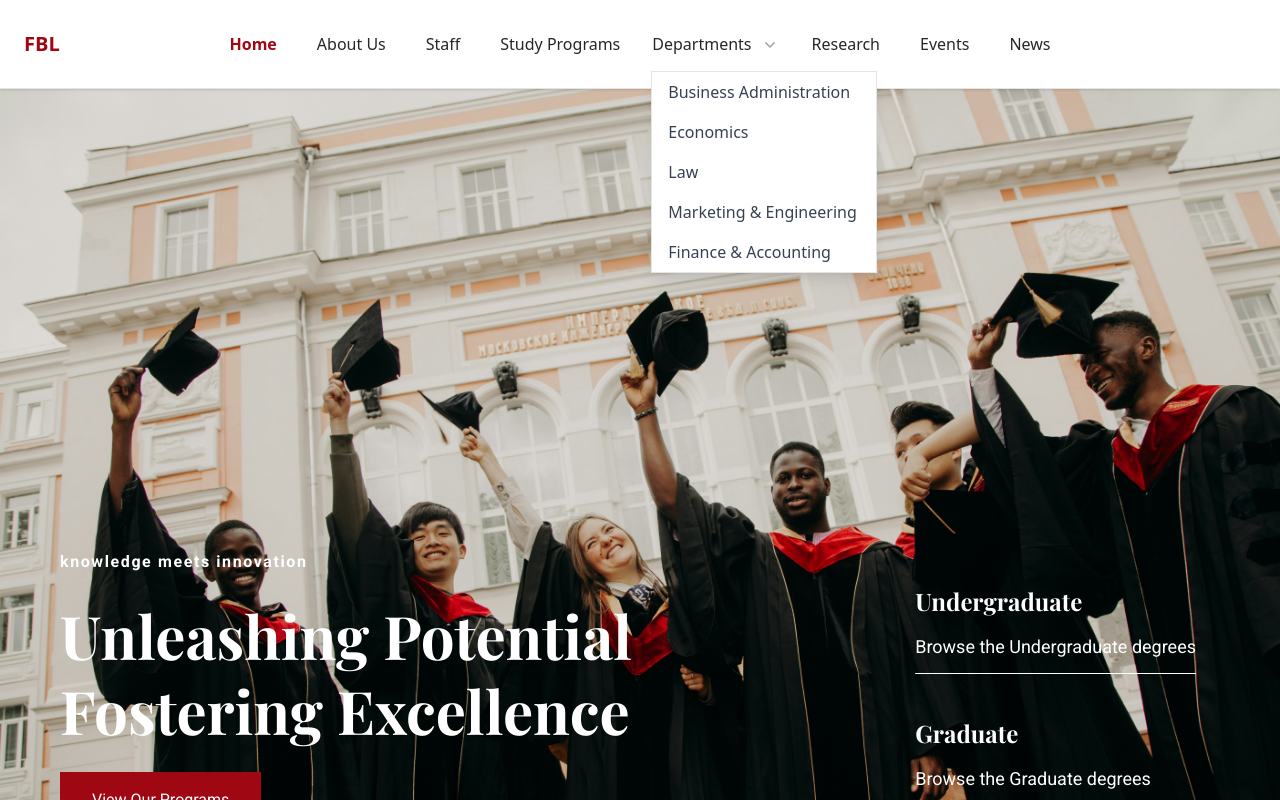
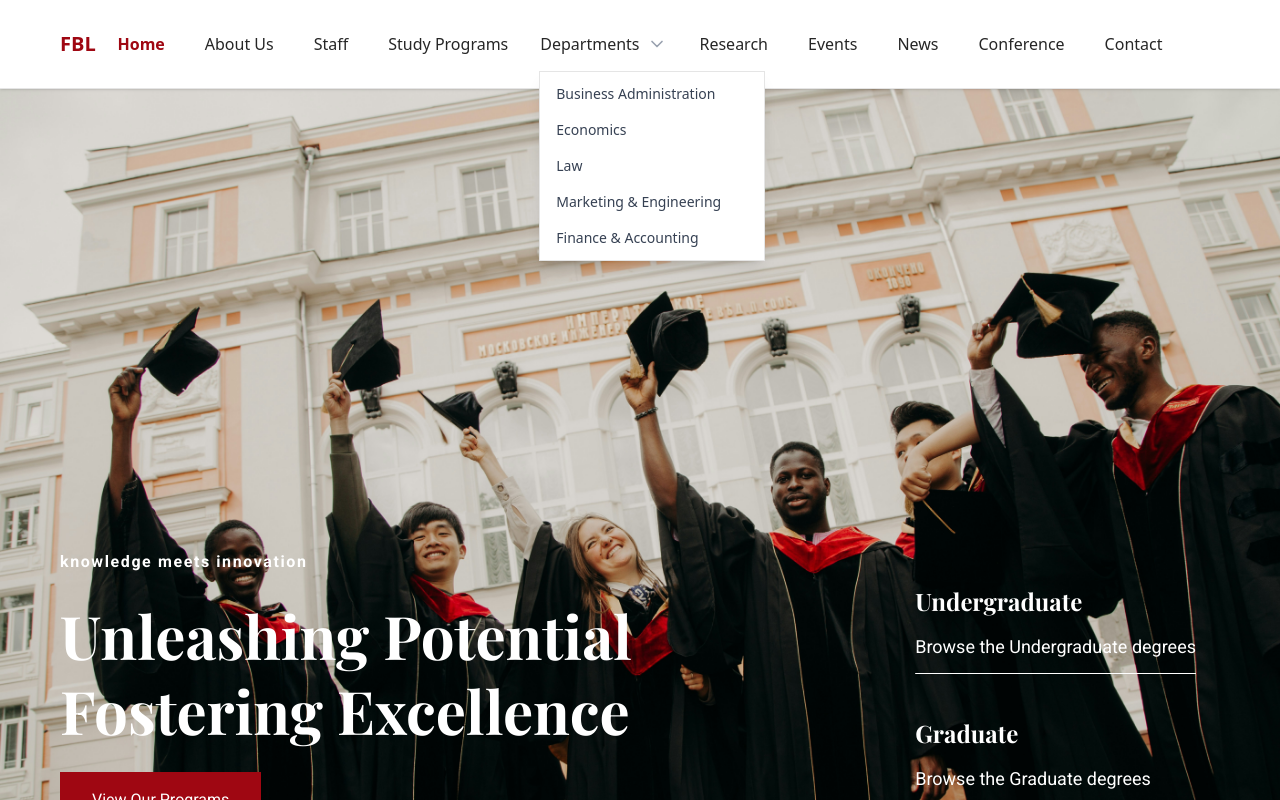
Before and after one commit to ecerri22/fbl-web, a Next.js app: page / in a window 1280 px wide. Both pictures are taken after a click on the button "Departments". Shown: the top 800 px of the page. Built offline with nearby package versions, Linux system fonts and the light colour scheme.

Commit message:
navbar fixed

```diff
--- a/src/app/layout.tsx
+++ b/src/app/layout.tsx
@@ -1,23 +1,13 @@
+// layout.tsx
 import "./globals.css";
 import { ReactNode } from "react";
-import Navbar from "@/components/Navbar";
 import Footer from "@/components/Footer";
 import { Playfair_Display, Roboto } from "next/font/google";
 import { cn } from "@/lib/utils";
+import SiteHeader from "@/components/SiteHeader";
 
-const playfair = Playfair_Display({
-  subsets: ["latin"],
-  weight: ["700"],
-  variable: "--font-playfair",
-  display: "swap",
-});
-
-const roboto = Roboto({
-  subsets: ["latin"],
-  weight: ["400", "500", "700"],
-  variable: "--font-roboto",
-  display: "swap",
-});
+const playfair = Playfair_Display({ subsets: ["latin"], weight: ["700"], variable: "--font-playfair", display: "swap" });
+const roboto = Roboto({ subsets: ["latin"], weight: ["400","500","700"], variable: "--font-roboto", display: "swap" });
 
 export const metadata = {
   title: "Fakulteti i Biznesit dhe Drejtësisë",
@@ -27,24 +17,12 @@ export const metadata = {
 export default function RootLayout({ children }: { children: ReactNode }) {
   return (
     <html lang="en" className={`${playfair.variable} ${roboto.variable}`}>
-      {/* overflow-x-hidden here prevents horizontal scroll gap */}
       <body className={cn("flex flex-col min-h-screen font-sans overflow-x-hidden")}>
-
         <header className="sticky top-0 z-50 bg-white shadow-sm border-b">
-          <nav className="relative flex items-center px-6 py-6 w-full max-w-[1440px] mx-auto">
-            <div className="absolute left-6">
-              <h1 className="text-xl font-bold text-red-800">FBL</h1>
-            </div>
-            <div className="mx-auto">
-              <Navbar />
-            </div>
-          </nav>
+          <SiteHeader />
         </header>
 
-        <main className="flex-grow min-h-[500px]">
-          {children}
-        </main>
-
+        <main className="flex-grow min-h-[500px]">{children}</main>
         <Footer className="mt-auto" />
       </body>
     </html>
--- a/src/components/Navbar.tsx
+++ b/src/components/Navbar.tsx
@@ -1,25 +1,58 @@
+// Navbar.tsx
 "use client";
 
+import { useEffect, useState, Fragment } from "react";
+import { useRouter, usePathname } from "next/navigation";
 import Link from "next/link";
-import { usePathname } from "next/navigation";
-import {
-  NavigationMenu,
-  NavigationMenuItem,
-  NavigationMenuLink,
-  NavigationMenuList,
-} from "@/components/ui/navigation-menu";
-import { Menu, MenuButton, MenuItem, MenuItems } from "@headlessui/react";
-import { ChevronDownIcon } from "@heroicons/react/20/solid";
+import { Menu as MenuIcon, X, ChevronDown } from "lucide-react";
+import { Dialog, Disclosure, DisclosureButton, DisclosurePanel, Menu, MenuButton, MenuItem, MenuItems, Transition } from "@headlessui/react";
+import { NavigationMenu, NavigationMenuItem, NavigationMenuLink, NavigationMenuList } from "@/components/ui/navigation-menu";
 
-export default function Navbar() {
+type NavbarProps = {
+  open?: boolean;                    // controlled (optional)
+  setOpen?: (v: boolean) => void;    // controlled (optional)
+  externalTrigger?: boolean;         // hide internal hamburger if true
+};
+
+export default function Navbar({ open, setOpen, externalTrigger = false }: NavbarProps) {
+  const router = useRouter();
   const pathname = usePathname();
 
+  // Controlled/uncontrolled pattern
+  const [internalOpen, setInternalOpen] = useState(false);
+  const menuOpen = open ?? internalOpen;
+  const setMenuOpen = setOpen ?? setInternalOpen;
+
+  const [pendingHref, setPendingHref] = useState<string | null>(null);
+
+  useEffect(() => {
+    if (pendingHref && pathname === pendingHref) {
+      setMenuOpen(false);
+      setPendingHref(null);
+    }
+  }, [pathname, pendingHref, setMenuOpen]);
+
+  useEffect(() => {
+    const original = document.body.style.overflow;
+    document.body.style.overflow = menuOpen ? "hidden" : original;
+    return () => {
+      document.body.style.overflow = original;
+    };
+  }, [menuOpen]);
+
+  function go(href: string) {
+    if (href === pathname) {
+      setMenuOpen(false);
+      return;
+    }
+    setPendingHref(href);
+    router.push(href);
+  }
+
   const isActive = (path: string) =>
-    pathname === path
-      ? "text-red-800 font-semibold"
-      : "text-neutral-800 hover:text-red-900";
+    pathname === path ? "text-red-800 font-semibold" : "text-neutral-800 hover:text-red-900";
 
-  const departments = [
+  const departments: Array<[string, string]> = [
     ["Business Administration", "business-administration"],
     ["Economics", "economics"],
     ["Law", "law"],
@@ -28,7 +61,10 @@ export default function Navbar() {
   ];
 
   return (
-    <NavigationMenu>
+    <div className="flex items-center gap-2">
+      {/* Desktop nav (>=1280px) */}
+      <div className="hidden xl:block">
+        <NavigationMenu className="flex-none">
           <NavigationMenuList className="gap-6">
             <NavigationMenuItem>
               <NavigationMenuLink asChild className={isActive("/")}>
@@ -54,27 +90,22 @@ export default function Navbar() {
               </NavigationMenuLink>
             </NavigationMenuItem>
 
-        {/* Departments Dropdown */}
+            {/* Departments dropdown (desktop) */}
             <NavigationMenuItem>
               <Menu as="div" className="relative inline-block text-left">
                 <MenuButton
-              className={`inline-flex items-center gap-x-1 bg-transparent px-0 py-2 text-mdfocus:outline-none ${
+                  className={`inline-flex items-center gap-x-1 px-0 py-2 focus:outline-none ${
                     pathname.startsWith("/departments")
                       ? "text-red-800 font-semibold"
                       : "text-neutral-800 hover:text-red-900"
                   }`}
                 >
                   Departments
-              <ChevronDownIcon
-                className="ml-1 h-5 w-5 text-gray-400"
-                aria-hidden="true"
-              />
+                  <ChevronDown className="ml-1 h-5 w-5 text-gray-400" />
                 </MenuButton>
 
-            <MenuItems
-              className="absolute left-0 z-10 mt-2 w-56 origin-top-left bg-white shadow-lg ring-1 ring-neutral-200 ring-opacity-5 focus:outline-none"
-            >
-              <div>
+                <MenuItems className="absolute left-0 z-50 mt-2 w-56 origin-top-left bg-white shadow-lg ring-1 ring-neutral-200 ring-opacity-5 focus:outline-none">
+                  <div className="py-1">
                     {departments.map(([label, slug]) => {
                       const active = pathname === `/departments/${slug}`;
                       return (
@@ -82,7 +113,7 @@ export default function Navbar() {
                           {({ active: itemActive }) => (
                             <Link
                               href={`/departments/${slug}`}
-                          className={`block px-4 py-2 text-md ${
+                              className={`block px-4 py-2 text-sm ${
                                 active
                                   ? "bg-red-50 text-red-800 font-medium"
                                   : itemActive
@@ -119,7 +150,132 @@ export default function Navbar() {
               </NavigationMenuLink>
             </NavigationMenuItem>
 
+            <NavigationMenuItem>
+              <NavigationMenuLink asChild className={isActive("/news")}>
+                <Link href="/news">Conference</Link>
+              </NavigationMenuLink>
+            </NavigationMenuItem>
+
+            <NavigationMenuItem>
+              <NavigationMenuLink asChild className={isActive("/news")}>
+                <Link href="/news">Contact</Link>
+              </NavigationMenuLink>
+            </NavigationMenuItem>
           </NavigationMenuList>
         </NavigationMenu>
+      </div>
+
+      {/* Internal mobile toggle (hidden when externalTrigger is used) */}
+      {!externalTrigger && (
+        <button
+          type="button"
+          onClick={() => setMenuOpen(true)}
+          aria-label="Open menu"
+          className="xl:hidden inline-flex items-center justify-center w-10 h-10 border border-neutral-200"
+        >
+          <MenuIcon className="w-5 h-5 text-neutral-800" />
+        </button>
+      )}
+
+      {/* Mobile overlay (controlled by menuOpen) */}
+      <Transition show={menuOpen} as={Fragment} appear>
+        <Dialog as="div" className="xl:hidden" onClose={setMenuOpen}>
+          {/* Backdrop */}
+          <Transition.Child
+            as={Fragment}
+            enter="transition-opacity duration-300"
+            enterFrom="opacity-0"
+            enterTo="opacity-100"
+            leave="transition-opacity duration-300"
+            leaveFrom="opacity-100"
+            leaveTo="opacity-0"
+          >
+            <div className="fixed inset-0 bg-red-800 z-[70]" />
+          </Transition.Child>
+
+          {/* Slide panel */}
+          <div className="fixed inset-0 z-[80]">
+            <Transition.Child
+              as={Fragment}
+              enter="transform transition-transform duration-300 ease-out"
+              enterFrom="translate-x-full"
+              enterTo="translate-x-0"
+              leave="transform transition-transform duration-300 ease-in"
+              leaveFrom="translate-x-0"
+              leaveTo="translate-x-full"
+            >
+              <Dialog.Panel className="flex h-full flex-col">
+                <div className="flex items-center justify-between px-6 py-6">
+                  <button onClick={() => go("/")} className="text-neutral-100 text-xl font-bold">FBL</button>
+                  <button onClick={() => setMenuOpen(false)} aria-label="Close menu" className="text-neutral-100">
+                    <X className="w-7 h-7" />
+                  </button>
+                </div>
+
+                <nav className="px-6 pt-2 pb-8 overflow-y-auto">
+                  <MobileItem label="Home" onSelect={() => go("/")} current={pathname === "/"} />
+                  <MobileItem label="About Us" onSelect={() => go("/about-us")} current={pathname === "/about-us"} />
+                  <MobileItem label="Staff" onSelect={() => go("/staff")} current={pathname === "/staff"} />
+                  <MobileItem label="Study Programs" onSelect={() => go("/study-programs")} current={pathname === "/study-programs"} />
+
+                  <Disclosure>
+                    {({ open: depOpen }) => (
+                      <div className="border-b border-red-700/60">
+                        <DisclosureButton className="w-full flex items-center justify-between py-3 text-neutral-100 text-2xl">
+                          <span>Departments</span>
+                          <ChevronDown className={`w-6 h-6 transition-transform ${depOpen ? "rotate-180" : ""}`} />
+                        </DisclosureButton>
+                        <DisclosurePanel className="pb-3">
+                          <ul className="space-y-2 pl-1">
+                            {departments.map(([label, slug]) => (
+                              <li key={slug}>
+                                <button
+                                  onClick={() => go(`/departments/${slug}`)}
+                                  className="block py-2 text-left w-full text-neutral-100/90 hover:text-white text-lg"
+                                >
+                                  {label}
+                                </button>
+                              </li>
+                            ))}
+                          </ul>
+                        </DisclosurePanel>
+                      </div>
+                    )}
+                  </Disclosure>
+
+                  <MobileItem label="Research" onSelect={() => go("/research")} current={pathname === "/research"} />
+                  <MobileItem label="Events" onSelect={() => go("/events")} current={pathname === "/events"} />
+                  <MobileItem label="News" onSelect={() => go("/news")} current={pathname === "/news"} />
+                  <MobileItem label="Conference" onSelect={() => go("/news")} />
+                  <MobileItem label="Contact" onSelect={() => go("/news")} />
+                </nav>
+              </Dialog.Panel>
+            </Transition.Child>
+          </div>
+        </Dialog>
+      </Transition>
+
+    </div>
   );
 }
+
+function MobileItem({
+  label,
+  onSelect,
+  current,
+}: {
+  label: string;
+  onSelect: () => void;
+  current?: boolean;
+}) {
+  return (
+    <button
+      onClick={onSelect}
+      className={`block w-full text-left py-3 text-2xl border-b border-red-700/60 ${
+        current ? "text-white font-semibold" : "text-neutral-100 hover:text-white"
+      }`}
+    >
+      {label}
+    </button>
+  );
+}
--- /dev/null
+++ b/src/components/SiteHeader.tsx
@@ -0,0 +1,36 @@
+"use client";
+
+import { useState } from "react";
+import Link from "next/link";
+import { Menu as MenuIcon } from "lucide-react";
+import Navbar from "@/components/Navbar";
+
+export default function SiteHeader() {
+  const [mobileOpen, setMobileOpen] = useState(false);
+
+  return (
+    <nav className="grid grid-cols-[1fr_auto_1fr] items-center px-15 py-6 w-full">
+      {/* Left: brand */}
+      <Link href="/" className="justify-self-start text-xl font-bold text-red-800">
+        FBL
+      </Link>
+
+      {/* Center: desktop nav (and the mobile Dialog lives inside Navbar) */}
+      <div className="justify-self-center">
+        <Navbar open={mobileOpen} setOpen={setMobileOpen} externalTrigger />
+      </div>
+
+      {/* Right: hamburger lives here (mobile only) */}
+      <div className="justify-self-end">
+        <button
+          type="button"
+          onClick={() => setMobileOpen(true)}
+          aria-label="Open menu"
+          className="xl:hidden inline-flex items-center justify-center w-10 h-10 border border-neutral-200"
+        >
+          <MenuIcon className="w-5 h-5 text-neutral-800" />
+        </button>
+      </div>
+    </nav>
+  );
+}
```
Lines whose indentation alone changed are shown as unchanged.
